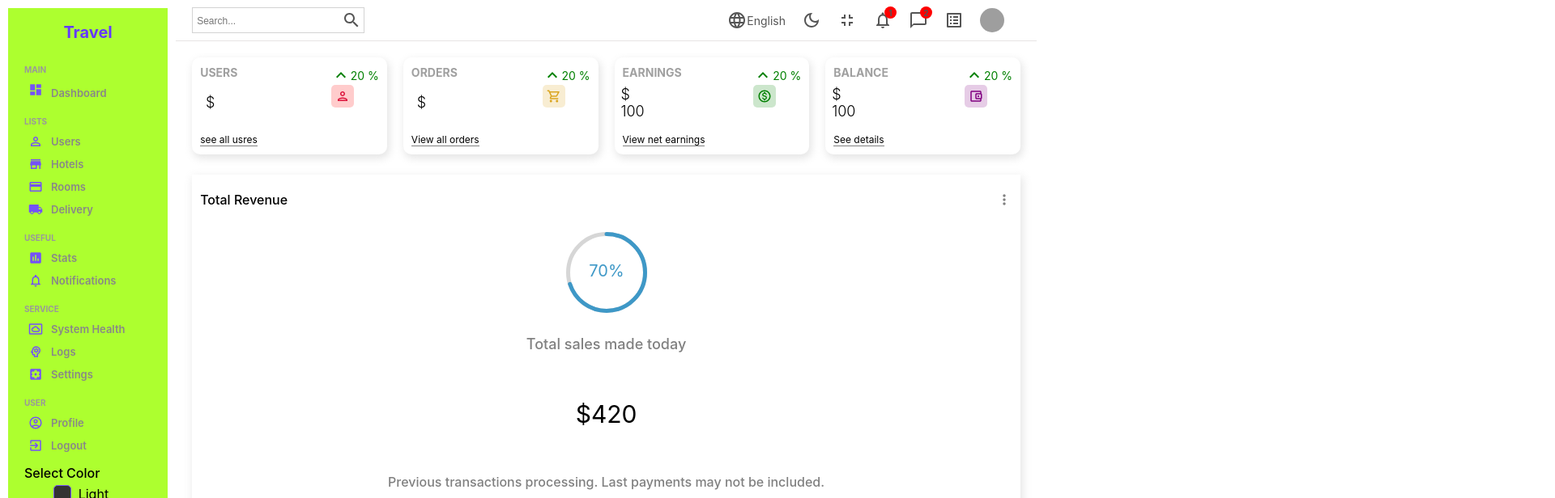
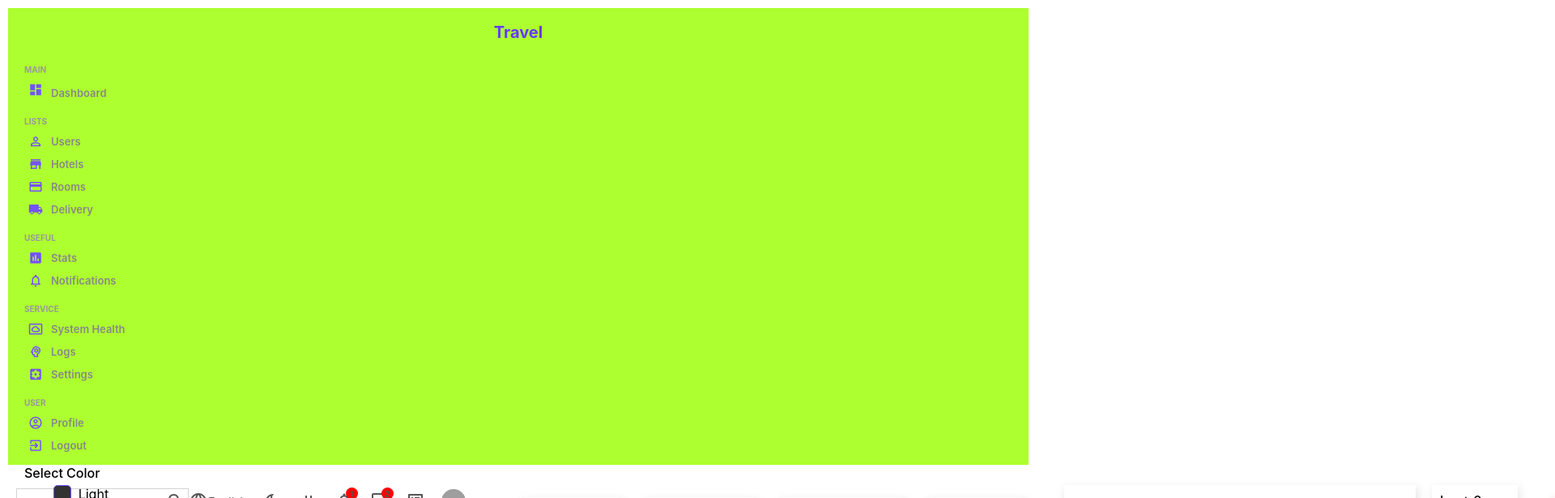
Before and after one commit to narendravs/ticketbooking, a React (Create React App) app in the folder admin/: page / in a window 1280 px wide. Shown: the top 616 px of the page at 81% size, 1920 px wide, since content can reach past the window. Built offline with nearby package versions, Linux system fonts and the light colour scheme; sample sign-in values are in the browser's storage; grey boxes are pictures that could not be loaded.

Commit message:
change css design

```diff
--- a/admin/src/pages/home/home.css
+++ b/admin/src/pages/home/home.css
@@ -1,11 +1,15 @@
 .home {
   display: flex;
+  flex-direction: column;
 
   .homeContainer {
+    display: flex;
+    flex-direction: row;
+    gap: 5px;
     flex: 6;
   }
   .widgets,
-  charts {
+  .charts {
     display: flex;
     padding: 20px;
     gap: 20px;
```
